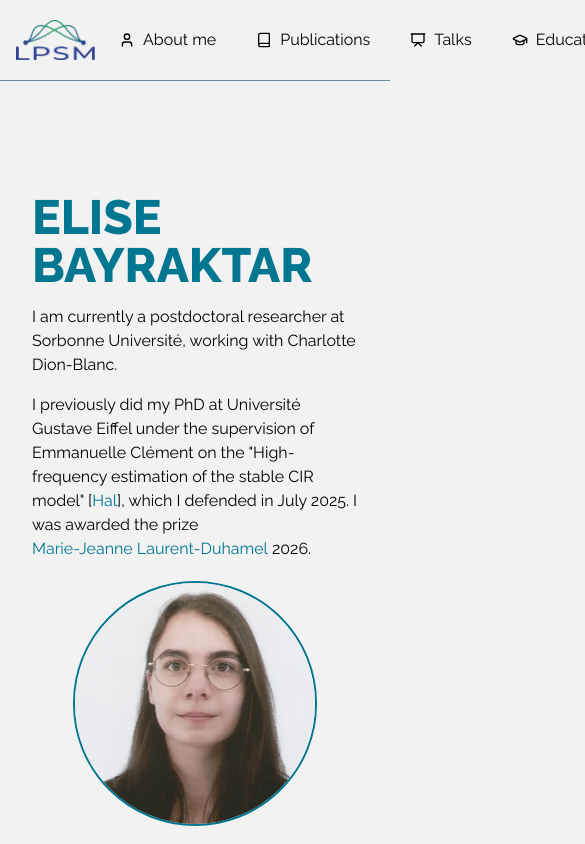
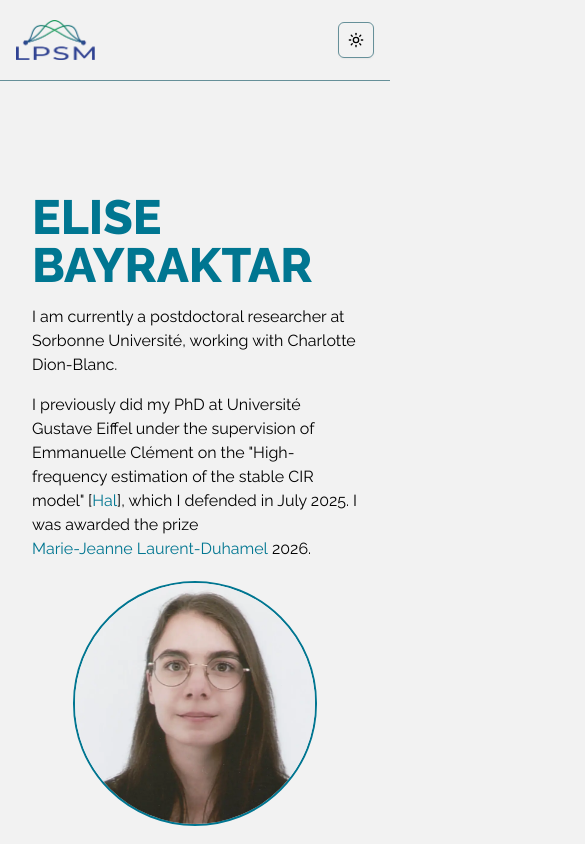
Before and after one commit to elisebayraktar/elisebayraktar.github.io, an Astro site: page / in a window 390 px wide. Shown: the top 844 px of the page, 585 px wide, since content can reach past the window. Built offline with nearby package versions, Linux system fonts and the light colour scheme; Astro itself is replaced by a stand-in of ours.

Commit message:
fix: header responsiveness

```diff
--- a/src/components/Header.astro
+++ b/src/components/Header.astro
@@ -2,6 +2,7 @@
 import { ThemeToggle } from '@/components/theme-toggle'
 import { buttonVariants } from '@/components/ui/button'
 import { sections } from '@/lib/constants'
+import { cn } from '@/lib/utils'
 ---
 
 <header class="sticky top-0 z-50 flex w-full items-center justify-between border-b bg-background px-4 py-2 text-foreground">
@@ -16,7 +17,7 @@ import { sections } from '@/lib/constants'
     />
     {
       sections.map(({ Icon, slug, title }) => (
-        <a href={`#${slug}`} class={`${buttonVariants({ variant: 'ghost' })} hidden md:flex`}>
+        <a href={`#${slug}`} class={cn(buttonVariants({ variant: 'ghost' }), 'hidden md:flex')}>
           <Icon />
           {title}
         </a>
```
